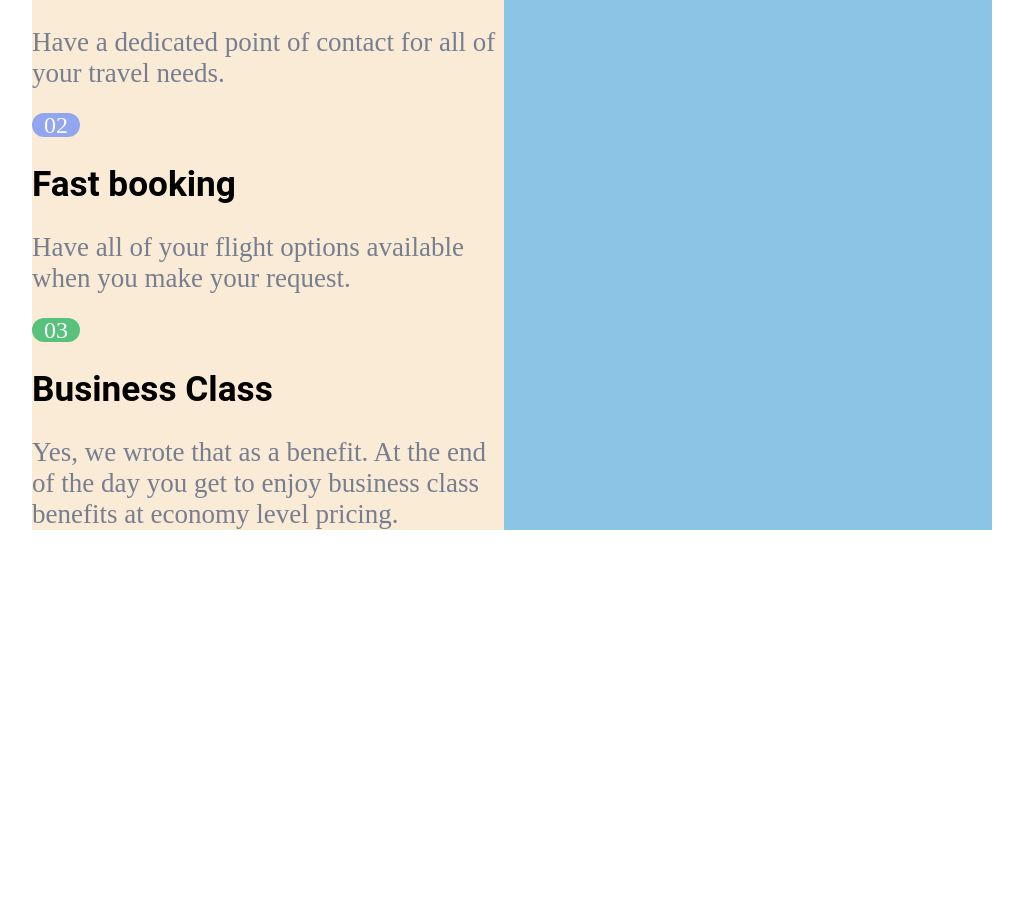
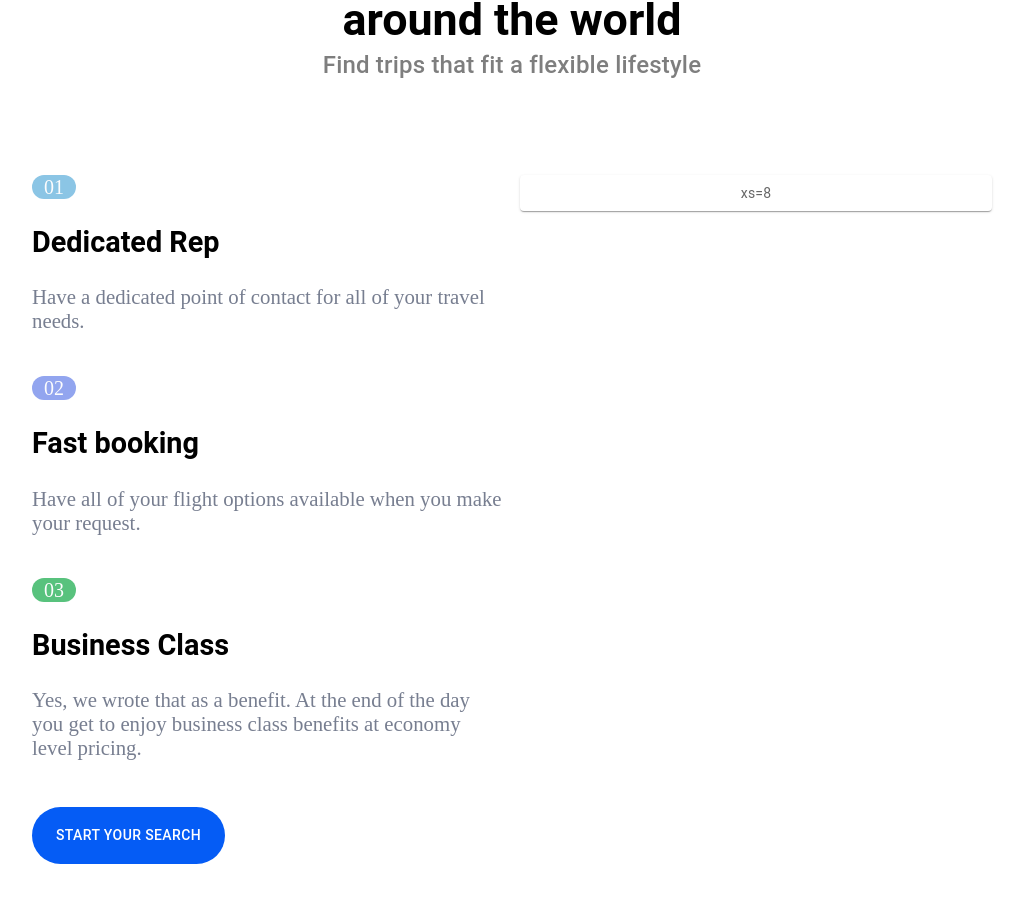
Before and after one commit to Asif2021/materialUi-figma, a React (Create React App) app: page / in a window 1280 px wide. Shown: the part 741-1644 px from the top of the page, without its empty margins (128-1152 px from the left). Before the commit the page ends 1271 px from the top, so only its background shows below. Built offline with nearby package versions, Linux system fonts and the light colour scheme.

Commit message:
feature1 section edited

```diff
--- a/src/components/About/About.css
+++ b/src/components/About/About.css
@@ -1,6 +1,6 @@
 .about_outer {
     display: flex;
-    height: 500px;
+    height: 1100px;
     padding: 0px 160px 30px 160px;
     flex-direction: column;
     justify-content: center;
@@ -14,7 +14,6 @@
     justify-content: center !important;
     align-items: center !important;
     width: 100%;
-    height: auto;
 }
 
 .about_typo1 {
@@ -38,14 +37,14 @@
     gap: 128px;
     margin-top: 90px;
     width: 100%;
-    background: #8BC5E5;
 }
-.feature_section{
+
+.feature_section {
     display: flex;
-width: 352px;
-flex-direction: column;
-align-items: flex-start;
-gap: 40px;
+    width: 352px;
+    flex-direction: column;
+    align-items: flex-start;
+    gap: 40px;
 }
 
 .feature1 {
@@ -56,12 +55,11 @@ gap: 40px;
     gap: 24px;
     align-self: stretch;
     font-weight: bold;
-    background-color: antiquewhite;
 }
 
 .feature1_div {
     color: #FCFCFD;
-    font-size: 24px;
+    font-size: 20px;
     font-weight: 300;
     padding: 2px 12px;
     line-height: 20px;
@@ -78,13 +76,24 @@ gap: 40px;
     align-self: stretch;
     color: #000;
     font-weight: bold !important;
-    font-size: 2.2rem !important;
+    font-size: 1.8rem !important;
 }
 
-.feature1_typo2{
+.feature1_typo2 {
     color: var(--neutrals-4, #777E90);
-    font-size: 27px;
+    font-size: 1.3rem;
     align-self: stretch;
     text-align: start;
     font-weight: 400;
 }
+
+.feature1_button {
+    display: flex !important;
+    padding: 16px 24px !important;
+    justify-content: center;
+    align-items: center;
+    border-radius: 90px !important;
+    background: #055CF5 !important;
+    color: #fff !important;
+    margin-top: 23px !important;
+}
--- a/src/components/About/About.jsx
+++ b/src/components/About/About.jsx
@@ -5,6 +5,7 @@ import { styled } from "@mui/material/styles";
 import Box from "@mui/material/Box";
 import Paper from "@mui/material/Paper";
 import Grid from "@mui/material/Grid";
+import {Button} from "@material-ui/core";
 
 const Item = styled(Paper)(({ theme }) => ({
   backgroundColor: theme.palette.mode === "dark" ? "#1A2027" : "#fff",
@@ -42,7 +43,7 @@ const About = () => {
                   Have a dedicated point of contact for all of your travel
                   needs.
                 </Typography>
-             <div className="feature1_div" style={{background:'#92A5EF'}}>02</div>
+             <div className="feature1_div" style={{background:'#92A5EF', marginTop:'1.2rem'}}>02</div>
               <Typography variant="h5" className="feature1_typo1">
               Fast booking
                 </Typography>
@@ -50,13 +51,16 @@ const About = () => {
                 Have all of your flight options available when you make your request.
                 </Typography>
 
-              <div className="feature1_div" style={{background:'#58C27D'}}>03</div>
+              <div className="feature1_div" style={{background:'#58C27D', marginTop:'1.2rem'}}>03</div>
               <Typography variant="h5" className="feature1_typo1">
               Business Class
                 </Typography>
                 <Typography variant="p" className="feature1_typo2">
                 Yes, we wrote that as a benefit. At the end of the day you get to enjoy business class benefits at economy level pricing.
                 </Typography>
+                <Button className="feature1_button">
+                  Start your search
+                </Button>
 
               </div>
             </Grid>
```
